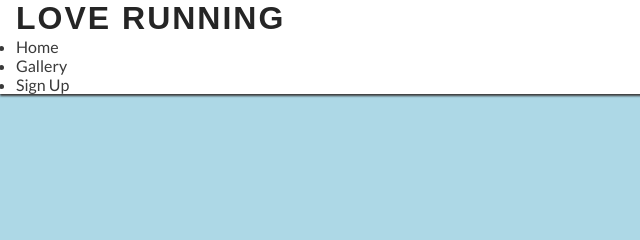
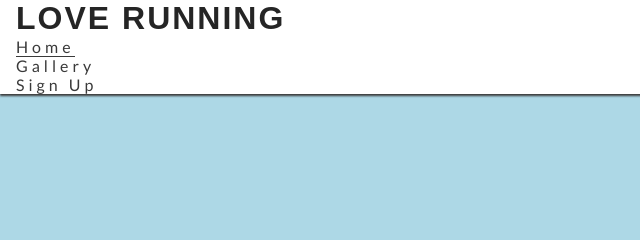
Before and after one commit to KmariK/love-running, a plain HTML site: page index.html in a window 1280 px wide. Shown: the top 240 px of the page, 0-640 px from the left. Drawn offline with Linux system fonts and the light colour scheme; a web font is replaced by a local one.

Commit message:
style the nav bar menu

```diff
--- a/assets/css/style.css
+++ b/assets/css/style.css
@@ -42,6 +42,16 @@ h1{
     color: #252525;
 }
 
+#menu{
+    font-weight: 110%;
+    letter-spacing: 4px;
+    list-style-type: none;
+}
+
+.active{
+    border-bottom: 1px solid #3a3a3a;
+}
+
 /*Main content*/
 main {
     background-color: lightblue;
--- a/index.html
+++ b/index.html
@@ -20,8 +20,8 @@
             <h1 id="logo">Love Running</h1>
         </a>
         <nav>
-         <ul>
-            <li><a href="">Home</a></li>
+         <ul id="menu">
+            <li><a href=""class="active">Home</a></li>
             <li><a href="">Gallery</a></li>
             <li><a href="">Sign Up</a></li>
 
```
